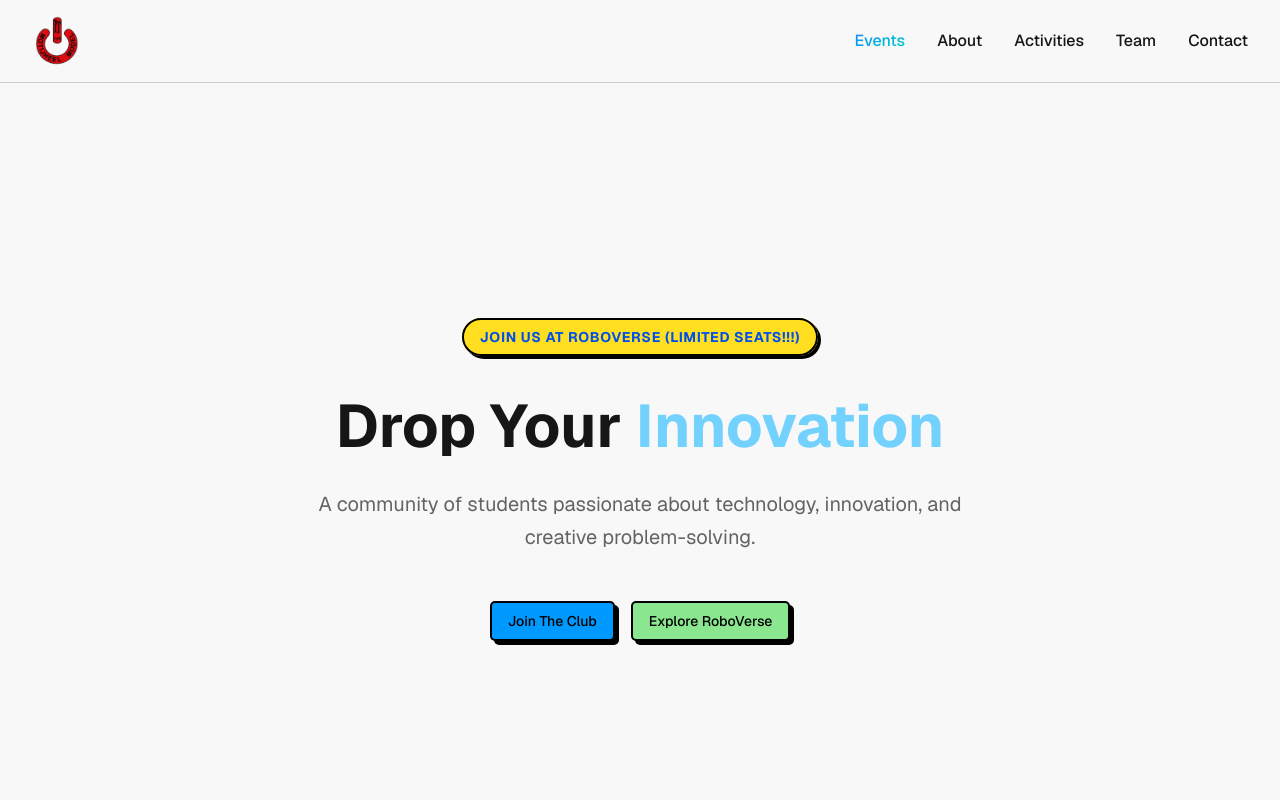
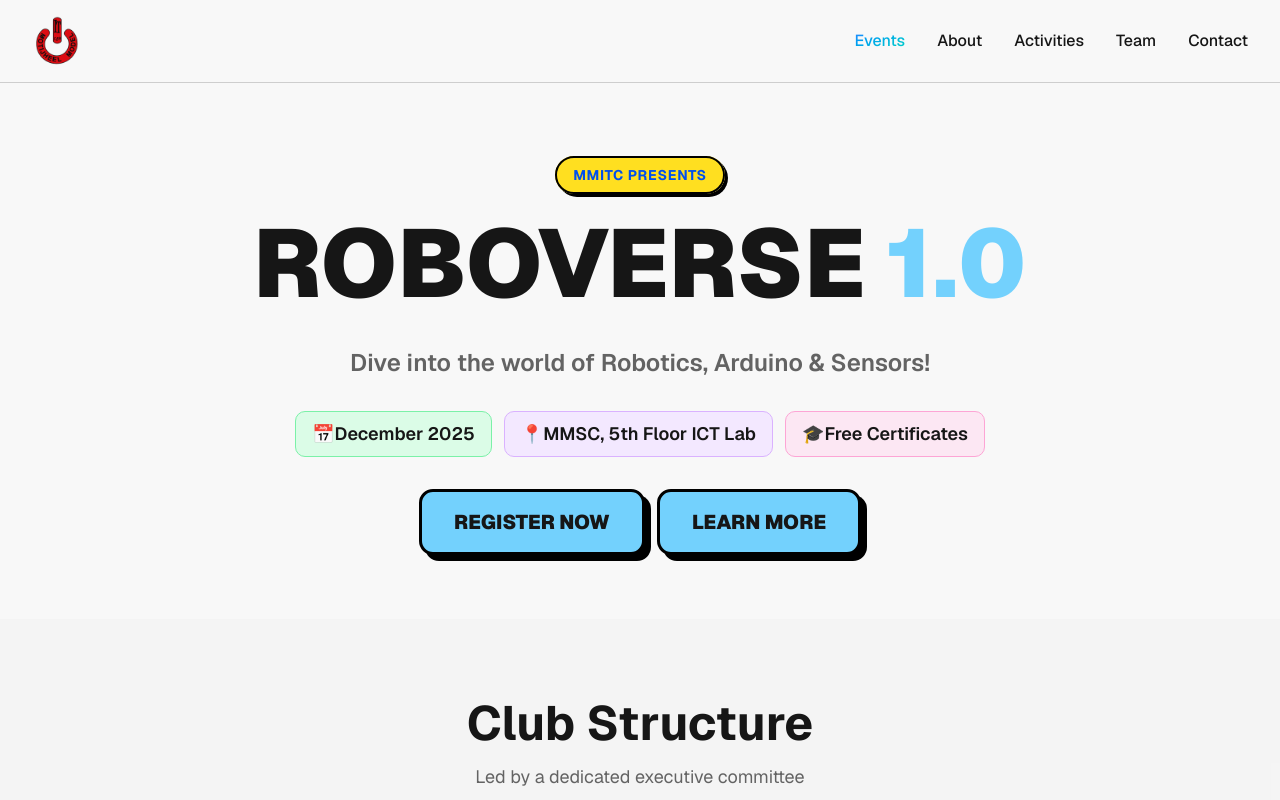
Before and after one commit to shafisma/it-club-website, a Next.js app: page / in a window 1280 px wide. Shown: the top 800 px of the page. Built offline with nearby package versions, Linux system fonts and the light colour scheme.

Commit message:
Update the Hero Again

```diff
--- a/app/page.tsx
+++ b/app/page.tsx
@@ -10,7 +10,6 @@ export default function Home() {
   return (
     <main className="min-h-screen bg-background">
       <Header />
-      <Hero />
       <RoboverseHero />
       <Team />
       <About />
--- a/components/roboverse.tsx
+++ b/components/roboverse.tsx
@@ -8,11 +8,11 @@ export default function RoboverseHero() {
           </span>
         </div>
 
-        <h1 className="text-4xl md:text-6xl font-black mb-6 text-foreground leading-tight">
+        <h1 className="text-6xl md:text-8xl font-black mb-6 text-foreground leading-tight">
           ROBOVERSE <span className="text-[#73d1fd]">1.0</span>
         </h1>
 
-        <p className="text-lg md:text-xl text-muted-foreground mb-8 max-w-3xl mx-auto font-semibold">
+        <p className="text-xl md:text-2xl text-muted-foreground mb-8 max-w-3xl mx-auto font-semibold">
           Dive into the world of Robotics, Arduino & Sensors!
         </p>
 
@@ -32,7 +32,7 @@ export default function RoboverseHero() {
           href="https://forms.gle/ViBzt5nMncQUBoME7"
           target="_blank"
           rel="noopener noreferrer"
-          className="inline-block px-4 py-2 text-lg font-extrabold rounded-lg border-3 border-black bg-[#73d1fd] shadow-[6px_6px_0px_0px_black] hover:translate-x-1 hover:translate-y-1 hover:shadow-none transition-all"
+          className="inline-block px-8 py-4 text-xl font-black rounded-xl border-3 border-black bg-[#73d1fd] shadow-[6px_6px_0px_0px_black] hover:translate-x-1 hover:translate-y-1 hover:shadow-none transition-all"
         >
           REGISTER NOW
         </a>
@@ -40,7 +40,7 @@ export default function RoboverseHero() {
           href="/events"
           target="_blank"
           rel="noopener noreferrer"
-          className="inline-block px-4 py-2 text-lg font-extrabold rounded-lg border-3 border-black bg-[#73d1fd] shadow-[6px_6px_0px_0px_black] hover:translate-x-1 hover:translate-y-1 hover:shadow-none transition-all"
+          className="inline-block px-8 py-4 text-xl font-black rounded-xl border-3 border-black bg-[#73d1fd] shadow-[6px_6px_0px_0px_black] hover:translate-x-1 hover:translate-y-1 hover:shadow-none transition-all"
         >
           LEARN MORE
         </a></div>
```
